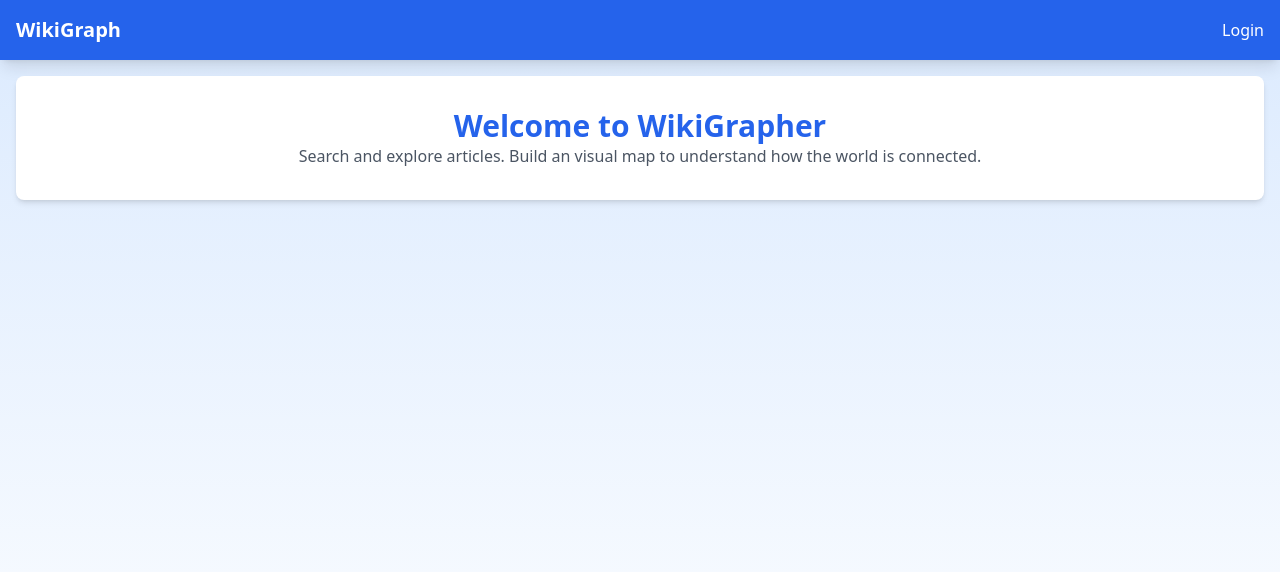
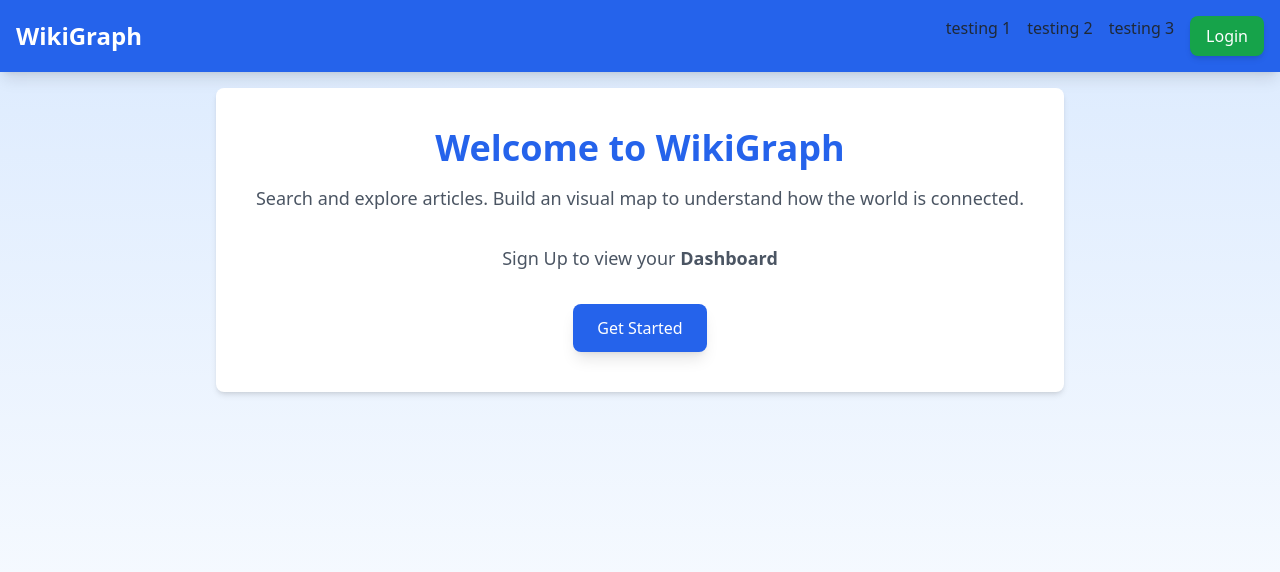
Before and after one commit to shashwb/WikiGrapher, a React (Create React App) app in the folder frontend/: page / in a window 1280 px wide. Shown: the top 572 px of the page. Built offline with nearby package versions, Linux system fonts and the light colour scheme.

Commit message:
wrapping up a variety of polishing tasks

```diff
--- a/frontend/src/App.tsx
+++ b/frontend/src/App.tsx
@@ -3,30 +3,38 @@ import { BrowserRouter as Router, Route, Routes } from "react-router-dom";
 
 /** pages */
 import Home from "./pages/Home";
-import GraphView from "./pages/GraphView";
+// import GraphView from "./pages/GraphView";
 import Dashboard from "./pages/Dashboard";
 import Login from "./pages/Login";
 
 /** components */
 import Navbar from "./components/Navbar";
 
-const App: React.FC = () => {
-  return (
-    // creates a gradient background from top to (b)ottom (blue 100 to white)
-    <div className="bg-gradient-to-b from-blue-100 to-white min-h-screen text-gray-800">
+/**
+ * App component.
+ *
+ * This is the main component for the application. It renders a gradient
+ * background, a navigation bar, and a main section that contains the routes
+ * for the application.
+ */
+const App: React.FC = () => (
+  <div className="h-screen bg-gradient-to-b from-blue-100 to-white text-gray-800">
     <Router>
+      {/* Navigation bar */}
       <Navbar />
+      {/* Main section with routes */}
       <main className="container mx-auto p-4">
         <Routes>
+          {/* Home page */}
           <Route path="/" element={<Home />} />
+          {/* Login page */}
           <Route path="/login" element={<Login />} />
+          {/* Dashboard page */}
           <Route path="/dashboard" element={<Dashboard />} />
-            {/* <Route path="/graph" element={<GraphView />} /> */}
         </Routes>
       </main>
     </Router>
   </div>
 );
-};
 
 export default App;
--- a/frontend/src/components/AuthButtons.tsx
+++ b/frontend/src/components/AuthButtons.tsx
@@ -1,26 +1,39 @@
 import React from "react";
 import { useAuth0 } from "@auth0/auth0-react";
 
+/**
+ * AuthButtons component.
+ *
+ * This component displays authentication buttons based on the user's authentication status.
+ * If the user is not authenticated, a "Login" button is displayed.
+ * If the user is authenticated, a "Logout" button is displayed.
+ */
 const AuthButtons: React.FC = () => {
-  /** auth0 hook provides the following contexts */
-  const { loginWithDirect, logout, isAuthenticated } = useAuth0();
+  // Destructure authentication functions and status from useAuth0 hook
+  const { loginWithRedirect, logout, isAuthenticated } = useAuth0();
 
-  console.log("AuthButtons...isAuthenticated", isAuthenticated);
   return (
-    <>
-      <div>Auth Buttons</div>
-      <div>
+    <div className="flex items-center space-x-4">
+      {/* Display Login button if user is not authenticated */}
       {!isAuthenticated && (
-          <button onClick={() => loginWithDirect()}>Login</button>
+        <button
+          onClick={loginWithRedirect}
+          className="px-4 py-2 bg-green-600 text-white rounded-lg hover:bg-green-500 shadow-md"
+        >
+          Login
+        </button>
       )}
+      {/* Display Logout button if user is authenticated */}
       {isAuthenticated && (
-          <button onClick={() => logout({ returnTo: window.location.origin })}>
+        <button
+          onClick={() => logout({ returnTo: window.location.origin })}
+          className="px-4 py-2 bg-red-600 text-white rounded-lg hover:bg-red-500 shadow-md"
+        >
           Logout
         </button>
       )}
     </div>
-    </>
   );
+};
 
-  //   return <div>test</div>;
-};
+export default AuthButtons;
--- a/frontend/src/components/Navbar.tsx
+++ b/frontend/src/components/Navbar.tsx
@@ -1,19 +1,22 @@
 import React from "react";
 import { Link } from "react-router-dom";
+
+import AuthButtons from "./AuthButtons";
 
 const Navbar: React.FC = () => {
   return (
     <nav className={"bg-blue-600 p-4 shadow-lg"}>
       <div className="container mx-auto flex justify-between items-center">
-        {/* first */}
-        <Link to="/" className="text-white text-xl font-bold">
+        {/* logo */}
+        <Link to="/" className="text-white text-2xl font-bold hover:opacity-80">
           <div>WikiGraph</div>
         </Link>
-        {/* second */}
-        <div>
-          <Link to="/login" className="text-white hover:text-blue-200">
-            Login
-          </Link>
+        {/* menu */}
+        <div className="flex space-x-4">
+          <div>testing 1</div>
+          <div>testing 2</div>
+          <div>testing 3</div>
+          <AuthButtons />
         </div>
       </div>
     </nav>
--- a/frontend/src/pages/Dashboard.tsx
+++ b/frontend/src/pages/Dashboard.tsx
@@ -2,16 +2,42 @@
 import React from "react";
 import { useAuth0 } from "@auth0/auth0-react";
 
+/**
+ * Dashboard component.
+ *
+ * This component serves as the landing page for authenticated users.
+ * It checks the user's authentication status using Auth0.
+ * If the user is authenticated, it displays a welcome message.
+ * Otherwise, it prompts the user to log in to view the dashboard.
+ */
 const Dashboard: React.FC = () => {
+  // Destructuring isAuthenticated from useAuth0 hook
   const { isAuthenticated } = useAuth0();
 
-  if (!isAuthenticated) {
-    return <div>Log In to view your Dashboard...</div>;
+  // Declare a variable to hold content based on authentication status
+  let content;
+
+  // Check if the user is authenticated
+  if (isAuthenticated) {
+    // Set content to welcome message for authenticated users
+    content = (
+      <h1 className="text-2xl text-center">
+        You are logged in! Welcome to your Dashboard!
+      </h1>
+    );
+  } else {
+    // Set content to prompt for unauthenticated users
+    content = (
+      <p className="text-2xl text-center">Log in to view your Dashboard...</p>
+    );
   }
 
+  // Return the rendered component
   return (
-    <div>
-      <h1>You are logged in! Welcome to your Dashboard!</h1>
+    <div className="h-screen flex justify-center bg-white rounded-lg">
+      <div className="px-10 py-10 text-gray-600 text-bold text-2xl text-center">
+        {content}
+      </div>
       {/* {user specific components here} */}
     </div>
   );
--- a/frontend/src/pages/Home.tsx
+++ b/frontend/src/pages/Home.tsx
@@ -1,17 +1,41 @@
 /** landing page for unauthenticated users  */
 import React from "react";
 
+import { useAuth0 } from "@auth0/auth0-react";
+
 const Home: React.FC = () => {
+  const { isAuthenticated } = useAuth0();
+  console.log("isAuthenticated: ", isAuthenticated);
+
+  if (isAuthenticated) {
+    alert("AUTHENTICATED -- GREAT JOB!");
+  }
+
   return (
     <>
-      <div className="bg-white p-8 rounded-lg shadow-md">
-        <h1 className="text-3xl font-bold text-center text-blue-600">
-          Welcome to WikiGrapher
-        </h1>
-        <p className="text-gray-600 mt-50 text-center">
-          Search and explore articles. Build an visual map to understand how the
-          world is connected.
-        </p>
+      <div className="flex items-center justify-center">
+        <div className="text-center bg-white p-10 rounded-lg shadow-md">
+          <h1 className="text-4xl font-bold text-blue-600 mb-4">
+            Welcome to <span className="font-extrabold">WikiGraph</span>
+          </h1>
+          <p className="text-lg text-gray-600 text-center mb-8">
+            Search and explore articles. Build an visual map to understand how
+            the world is connected.
+          </p>
+          <p className="text-lg text-gray-600 text-center mb-8">
+            {isAuthenticated ? (
+              "You are logged in!"
+            ) : (
+              <span>
+                Sign Up to view your
+                <span className="font-bold"> Dashboard</span>
+              </span>
+            )}
+          </p>
+          <button className="text-white bg-blue-600 px-6 py-3 rounded-lg hover:bg-blue-500 shadow-lg">
+            Get Started
+          </button>
+        </div>
       </div>
     </>
   );
--- a/frontend/src/pages/Login.tsx
+++ b/frontend/src/pages/Login.tsx
@@ -3,7 +3,7 @@ import React, { useEffect } from "react";
 import { useAuth0 } from "@auth0/auth0-react";
 
 const Login: React.FC = () => {
-  const { loginWithRedirect } = useAuth0();
+  // const { loginWithRedirect } = useAuth0();
 
   // useEffect(() => {
   //   loginWithRedirect();
```
Lines whose indentation alone changed are shown as unchanged.
